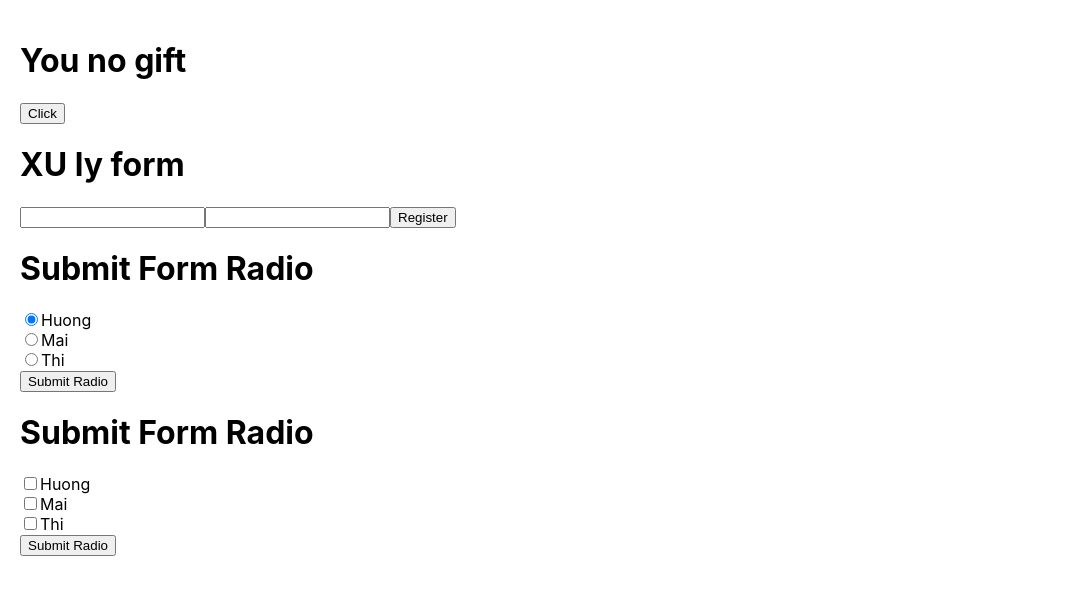
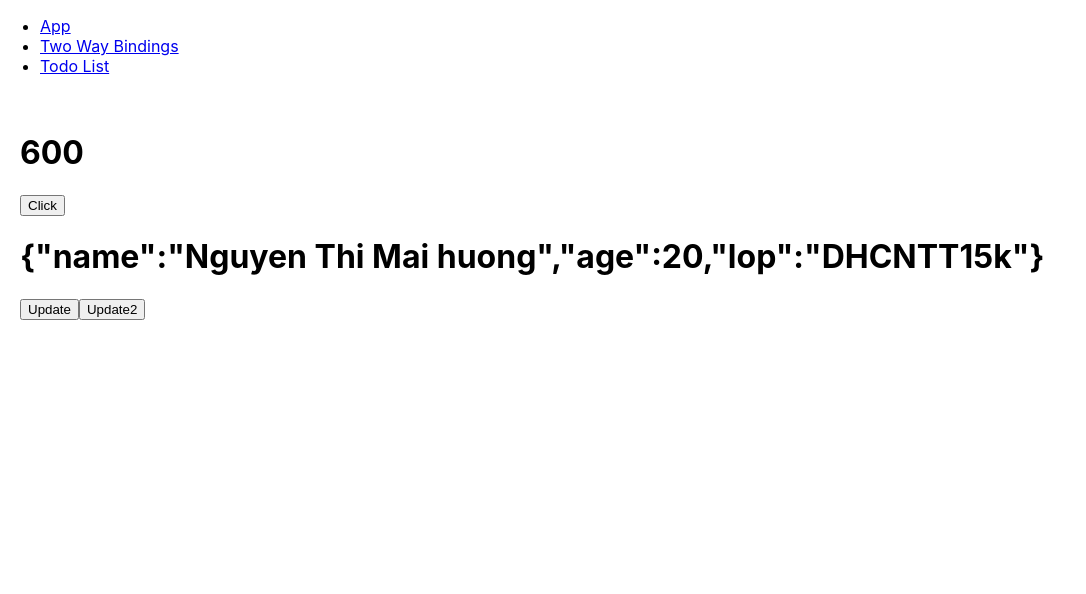
Before and after one commit to maihuongnguyenthi/learnreact, a React (Create React App) app: page / in a window 1280 px wide. Shown: the top 594 px of the page, without its empty margins (0-1086 px from the left). Built offline with nearby package versions, Linux system fonts and the light colour scheme.

Commit message:
todo list

```diff
--- a/package.json
+++ b/package.json
@@ -34,5 +34,8 @@
       "last 1 firefox version",
       "last 1 safari version"
     ]
+  },
+  "devDependencies": {
+    "react-router-dom": "^6.26.2"
   }
 }
--- a/src/App.css
+++ /dev/null
@@ -1,38 +0,0 @@
-.App {
-  text-align: center;
-}
-
-.App-logo {
-  height: 40vmin;
-  pointer-events: none;
-}
-
-@media (prefers-reduced-motion: no-preference) {
-  .App-logo {
-    animation: App-logo-spin infinite 20s linear;
-  }
-}
-
-.App-header {
-  background-color: #282c34;
-  min-height: 100vh;
-  display: flex;
-  flex-direction: column;
-  align-items: center;
-  justify-content: center;
-  font-size: calc(10px + 2vmin);
-  color: white;
-}
-
-.App-link {
-  color: #61dafb;
-}
-
-@keyframes App-logo-spin {
-  from {
-    transform: rotate(0deg);
-  }
-  to {
-    transform: rotate(360deg);
-  }
-}
--- a/src/index.js
+++ b/src/index.js
@@ -1,15 +1,27 @@
 import React from 'react';
 import ReactDOM from 'react-dom/client';
 import './index.css';
-// import App from './App';
-import TwoWayBinding from './twoWayBinding'
+import { BrowserRouter, Routes, Route } from "react-router-dom";
+import Layout from "./pages/Layout";
+import App from './pages/App';
+import TwoWayBinding from './pages/TwoWayBinding';
+import TodoList from './pages/TodoList';
+import NoPage from './pages/NoPage';
 import reportWebVitals from './reportWebVitals';
 
 const root = ReactDOM.createRoot(document.getElementById('root'));
 root.render(
   <React.StrictMode>
-    {/* <App /> */}
-    <TwoWayBinding />
+    <BrowserRouter>
+      <Routes>
+        <Route path="/" element={<Layout />}>
+          <Route index element={<App />} />
+          <Route path="two-way-bindings" element={<TwoWayBinding />} />
+          <Route path="todo-list" element={<TodoList />} />
+          <Route path="*" element={<NoPage />} />
+        </Route>
+      </Routes>
+    </BrowserRouter>
   </React.StrictMode>
 );
 
--- /dev/null
+++ b/src/pages/Layout.js
@@ -0,0 +1,25 @@
+import { Outlet, Link } from "react-router-dom";
+
+const Layout = () => {
+  return (
+    <>
+      <nav>
+        <ul>
+          <li>
+            <Link to="/">App</Link>
+          </li>
+          <li>
+            <Link to="/two-way-bindings">Two Way Bindings</Link>
+          </li>
+          <li>
+            <Link to="/todo-list">Todo List</Link>
+          </li>
+        </ul>
+      </nav>
+
+      <Outlet />
+    </>
+  )
+};
+
+export default Layout;
--- /dev/null
+++ b/src/pages/NoPage.js
@@ -0,0 +1,5 @@
+const NoPage = () => {
+    return <h1>404</h1>;
+};
+
+export default NoPage;
--- /dev/null
+++ b/src/pages/TodoList.js
@@ -0,0 +1,41 @@
+import { useState } from "react";
+
+
+
+function TodoList() {
+
+    const [job, setJob] = useState('')
+    const [jobs, setJobs] = useState(()=>{
+        const storageJobs=JSON.parse(localStorage.getItem('jobs'))
+        return storageJobs ?? [];
+    })
+
+    const handleSubmit = () => {
+        setJobs(prev=>{
+            const newJobs=[...prev,job]
+
+            //Save to local storage
+            const jsonJobs=JSON.stringify(newJobs)
+            localStorage.setItem("jobs",jsonJobs)
+            return newJobs
+        })
+        setJob("")
+    }
+    return (
+        <div style={{ padding: 20 }} className="App">
+            <input
+                value={job}
+                onChange={e=>setJob(e.target.value)}
+            />
+            <button onClick={handleSubmit}>Submit</button>
+
+            <ul>
+                {jobs.map((job, index) => (
+                    <li key={index}>{job}</li>
+                ))}
+            </ul>
+        </div>
+    );
+}
+
+export default TodoList;
```
Also changed, not shown: src/pages/App.js (renamed from src/App.js), src/pages/TwoWayBinding.js (renamed from src/twoWayBinding.js), 2 other files (tests, documents, lock files or other folders).
